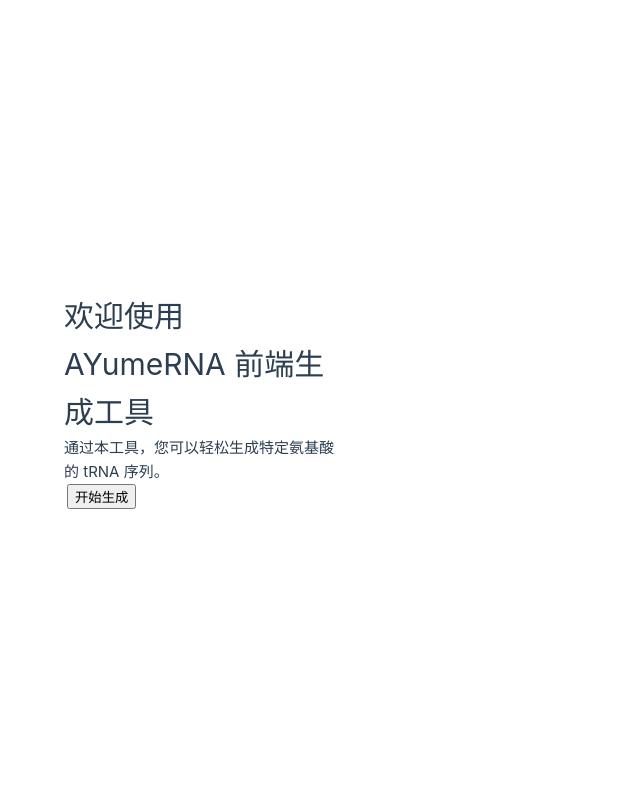
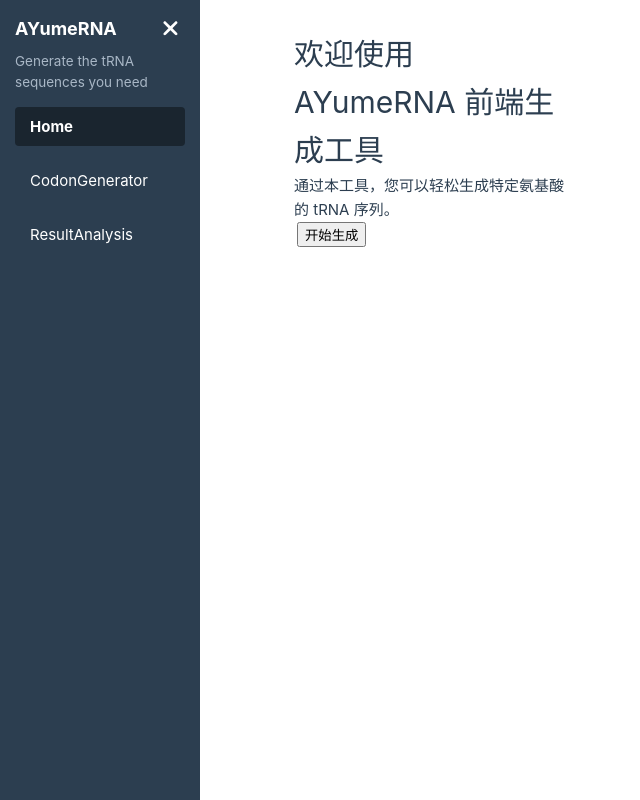
Before and after one commit to Lovelumine/AYumeRNA, a Vue app in the folder AYumeRNA-frontend/: page / in a window 1280 px wide. Shown: the whole page, without its empty margins (0-640 px from the left). Built offline with nearby package versions, Linux system fonts and the light colour scheme.

Commit message:
新增全自动导航栏

```diff
--- a/AYumeRNA-frontend/package.json
+++ b/AYumeRNA-frontend/package.json
@@ -16,6 +16,9 @@
     "format": "prettier --write src/"
   },
   "dependencies": {
+    "@fortawesome/fontawesome-svg-core": "^6.6.0",
+    "@fortawesome/free-solid-svg-icons": "^6.6.0",
+    "@fortawesome/vue-fontawesome": "^3.0.8",
     "pinia": "^2.2.4",
     "vue": "^3.5.12",
     "vue-router": "^4.4.5"
--- a/AYumeRNA-frontend/src/App.vue
+++ b/AYumeRNA-frontend/src/App.vue
@@ -1,13 +1,47 @@
 <template>
   <div id="app">
-    <router-view />
+    <AppSidebar :isCollapsed="isCollapsed" @toggle="toggleSidebar" />
+    <div :class="['main-content', { collapsed: isCollapsed }]">
+      <main class="content">
+        <router-view />
+      </main>
+    </div>
   </div>
 </template>
 
 <script setup lang="ts">
-// 根组件逻辑，如导航栏和页面布局等，可以在这里添加
+import { ref } from 'vue';
+import AppSidebar from './components/AppSidebar.vue';
+
+const isCollapsed = ref(false);
+
+function toggleSidebar() {
+  isCollapsed.value = !isCollapsed.value;
+}
 </script>
 
 <style scoped>
-/* 添加全局样式 */
+#app {
+  display: flex;
+  min-height: 100vh;
+}
+
+/* 动态调整右侧内容区域的左边距 */
+.main-content {
+  flex: 1;
+  display: flex;
+  flex-direction: column;
+  margin-left: 200px; /* 默认的侧边栏宽度 */
+  transition: margin-left 0.3s ease;
+}
+
+.main-content.collapsed {
+  margin-left: 50px; /* 收缩后的侧边栏宽度 */
+}
+
+/* 内容区域样式 */
+.content {
+  flex: 1;
+  padding: 2em;
+}
 </style>
--- /dev/null
+++ b/AYumeRNA-frontend/src/components/AppSidebar.vue
@@ -0,0 +1,181 @@
+<template>
+  <aside :class="['sidebar', { collapsed: props.isCollapsed }]">
+    <div class="header">
+      <h1 v-if="!props.isCollapsed" class="title">AYumeRNA</h1>
+      <button class="toggle-btn" @click="toggleSidebar">
+        <font-awesome-icon :icon="props.isCollapsed ? 'bars' : 'times'" class="icon" />
+      </button>
+    </div>
+    <p v-if="!props.isCollapsed" class="description">Generate the tRNA sequences you need</p>
+    <nav v-if="!props.isCollapsed">
+      <ul>
+        <li v-for="route in filteredRoutes" :key="route.path">
+          <router-link :to="route.path">{{ route.meta?.title || route.name }}</router-link>
+          <!-- 二级路由 -->
+          <ul v-if="route.children && route.children.length">
+            <li v-for="child in route.children" :key="child.path">
+              <router-link :to="child.path">{{ child.meta?.title || child.name }}</router-link>
+            </li>
+          </ul>
+        </li>
+      </ul>
+    </nav>
+  </aside>
+</template>
+
+<script setup lang="ts">
+import { computed, defineProps, defineEmits } from 'vue';
+import { useRouter } from 'vue-router';
+import { FontAwesomeIcon } from '@fortawesome/vue-fontawesome';
+import { faBars, faTimes } from '@fortawesome/free-solid-svg-icons';
+
+// 注册 FontAwesome 图标
+import { library } from '@fortawesome/fontawesome-svg-core';
+library.add(faBars, faTimes);
+
+const props = defineProps<{ isCollapsed: boolean }>();
+const emit = defineEmits(['toggle']);
+
+function toggleSidebar() {
+  emit('toggle');
+}
+
+// 获取路由对象
+const router = useRouter();
+
+// 过滤出需要展示的一级和二级路由
+const filteredRoutes = computed(() =>
+  router.options.routes.filter(route => !route.meta?.hideInSidebar)
+);
+</script>
+
+<style scoped>
+.sidebar {
+  width: 200px;
+  background-color: #2c3e50;
+  color: white;
+  padding: 1em;
+  display: flex;
+  flex-direction: column;
+  justify-content: start;
+  min-height: 100vh;
+  position: fixed;
+  top: 0;
+  left: 0;
+  transition: width 0.3s ease;
+  z-index: 1000;
+}
+
+.sidebar.collapsed {
+  width: 50px;
+}
+
+.header {
+  display: flex;
+  align-items: center;
+  justify-content: space-between;
+}
+
+.title {
+  font-size: 1.2em;
+  color: white;
+  margin: 0;
+  font-weight: bold;
+}
+
+.toggle-btn {
+  background: none;
+  border: none;
+  color: white;
+  font-size: 1.5em;
+  cursor: pointer;
+  transition: transform 0.3s ease;
+}
+
+.toggle-btn .icon {
+  transition: transform 0.3s ease;
+}
+
+.toggle-btn:hover .icon {
+  transform: rotate(90deg); /* 添加旋转效果 */
+}
+
+.description {
+  color: #a9b7c6;
+  font-size: 0.9em;
+  margin-top: 0.5em;
+  margin-bottom: 1em;
+}
+
+nav ul {
+  list-style: none;
+  padding: 0;
+  margin: 0;
+}
+
+nav ul li {
+  margin-bottom: 1em;
+}
+
+nav ul li a {
+  color: white;
+  text-decoration: none;
+  padding: 0.5em 1em;
+  display: block;
+  border-radius: 4px;
+  transition: background-color 0.3s ease, color 0.3s ease;
+}
+
+/* 当前页面的链接高亮效果 */
+nav ul li a.router-link-active {
+  background-color: #1a252f;
+  font-weight: bold;
+}
+
+/* 鼠标悬停效果 */
+nav ul li a:hover {
+  background-color: #3a4a5a;
+  color: #ffffff;
+}
+
+/* 鼠标移走时的恢复效果 */
+nav ul li a:not(.router-link-active):hover {
+  background-color: #2c3e50;
+}
+
+/* 二级路由样式 */
+nav ul ul {
+  padding-left: 1em;
+}
+
+nav ul ul li a {
+  font-size: 0.9em;
+  color: #a9b7c6;
+}
+
+nav ul ul li a.router-link-active {
+  background-color: #1a252f;
+  color: #ffffff;
+  font-weight: bold;
+}
+
+/* 手机端样式 */
+@media (max-width: 768px) {
+  .sidebar {
+    width: 100%;
+    height: auto;
+    position: relative;
+  }
+
+  .toggle-btn {
+    position: absolute;
+    top: 10px;
+    left: 10px;
+  }
+
+  nav ul {
+    display: flex;
+    justify-content: space-around;
+  }
+}
+</style>
```
Also changed, not shown: 1 other file (tests, documents, lock files or other folders).
